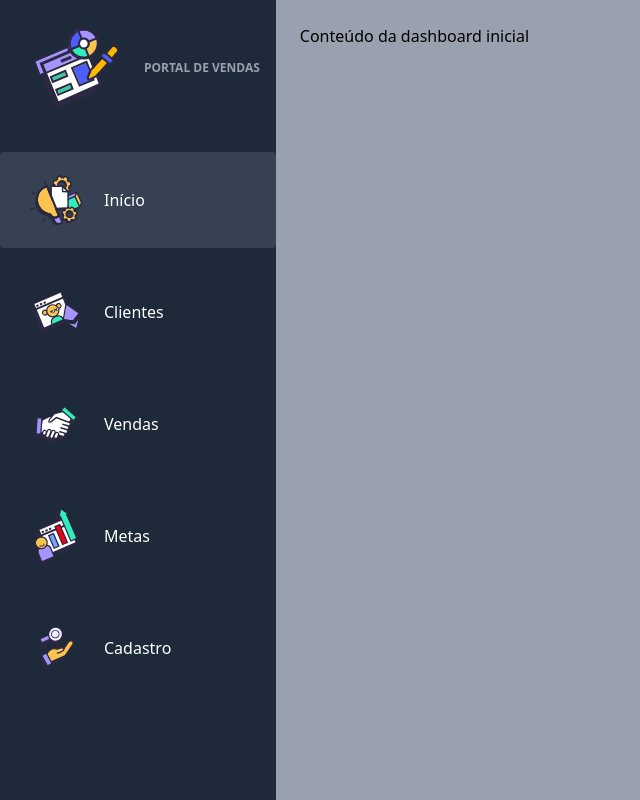
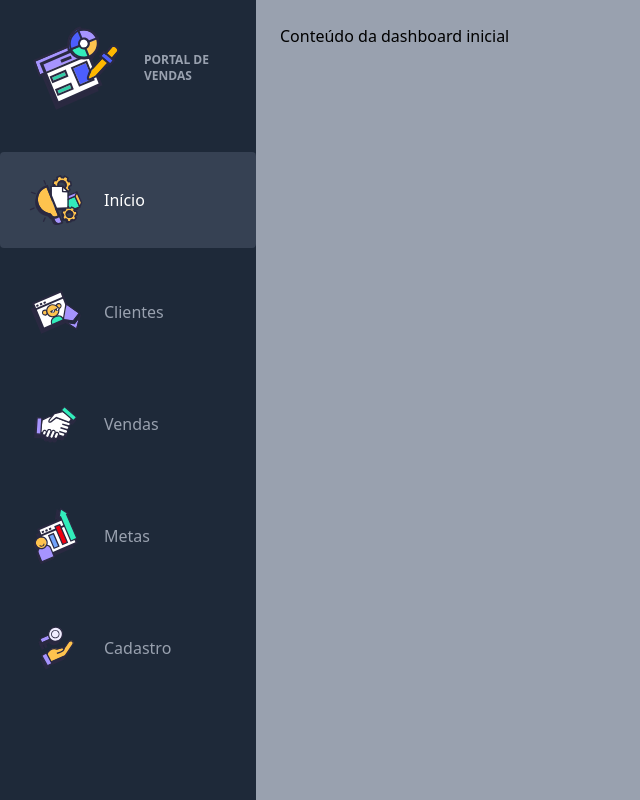
Before and after one commit to MatheusGomes00/ProjetosJS-TS-NEST-REACT, a React (Vite) app in the folder InterfaceReact/frontv1/: page /home in a window 1280 px wide. Shown: the whole page, without its empty margins (0-640 px from the left). Built offline with nearby package versions, Linux system fonts and the light colour scheme.

Commit message:
feat: criados componentes para dashboard

```diff
--- a/InterfaceReact/frontv1/src/components/buttons.jsx
+++ b/InterfaceReact/frontv1/src/components/buttons.jsx
@@ -1,23 +1,34 @@
 import React from "react";
 
-export const BlueButton = ({ label, onClick}) => {
+export const BlueButton = ({ onClick, children}) => {
     return (
         <button
             onClick={onClick}
-            className="bg-blue-500 hover:bg-blue-600 text-white font-semibold px-4 py-2 rounded"
+            className="bg-gray-700 hover:bg-blue-600 text-white font-semibold px-4 py-2 rounded flex items-center gap-2"
         >
-            {label}
+            {children}
         </button>
     )
 }
 
-export const GreenButton = ({ label, onClick}) => {
+export const GreenButton = ({ onClick, children}) => {
     return (
         <button
             onClick={onClick}
-            className="accent-green-700 hover:bg-green-600 text-white font-semibold px-4 py-2 rounded"
+            className="bg-gray-700 hover:bg-green-600 text-white font-semibold px-4 py-2 rounded flex items-center gap-2"
         >
-            {label}
+            {children}
         </button>
     )
 }
+
+export const ButtonImg = ({ onClick, children}) => {
+    return (
+        <button
+            onClick={onClick}
+            className="bg-green-500 hover:bg-green-600 text-white font-semibold px-4 py-2 rounded"
+        >
+            {children}
+        </button>
+    )
+}
--- a/InterfaceReact/frontv1/src/components/cards.jsx
+++ b/InterfaceReact/frontv1/src/components/cards.jsx
@@ -1,8 +1,35 @@
-export const genericCard = ({ title, children}) => {
+export const CardInfo = ({ title, children}) => {
     return (
-        <div className="border border-lg shadow p-4 bg-white" >
-            <h2 className="font-bold text-lg mb-2" > { title }</h2>
-            <div> { children } </div>
+        <div className="rounded-xl shadow p-6 bg-gray-700 flex flex-col items-center" >
+            <div className="flex gap-2 mt-2 mb-4">
+                <h2 className="font-bold text-gray-200 text-2xl" > { title }</h2>
+            </div>
+            <div className="flex gap-2 text-2xl font-bold text-gray-200 mt-4">
+                { children }
+            </div>
         </div>
     );
 }
+
+export const CardMeta = ({ title, valorAtual, meta }) => {
+    const progresso = Math.min((valorAtual / meta) * 100, 100);
+    return (
+        <div className="rounded-xl shadow p-6 bg-gray-700 flex flex-col items-center">
+            <h2 className="font-bold text-gray-200 text-lg" > { title }</h2>
+            <div className="text-xl font-bold text-gray-200 mb-2">
+                R$ {valorAtual.toLocaleString()} / R$ {meta.toLocaleString()}
+            </div>
+
+            {/*<progress value={valorAtual} max={meta}/>*/}
+            <div className="w-1/2 bg-gray-200 rounded-full h-3 mb-2">
+                <div className="bg-green-700 h-3 rounded-full transition-all duration-300"
+                    style={{ width: `${progresso}%` }} />
+            </div>
+            <span className={"text-sm text-gray-200"}>
+                {progresso < 100
+                    ? ` ${progresso.toFixed(0)}% da meta atingida`
+                    : "Meta concluída!"}
+            </span>
+        </div>
+    );
+}
--- a/InterfaceReact/frontv1/src/components/sidebar.jsx
+++ b/InterfaceReact/frontv1/src/components/sidebar.jsx
@@ -2,9 +2,13 @@ import React from "react";
 import { Link, useLocation } from "react-router-dom";
 
 /* Componente principal da sidebar */
-export const Sidebar = ({ children, className }) => {
+export const Sidebar = ({ isOpen, children, className }) => {
     return (
-        <div className={`flex flex-col ${className}`}>
+        <div className={`fixed md:relative flex flex-col inset-y-0 left-0 z-50 w-64
+                         transform transition-transform duration-300
+                         md:translate-x-0
+                         ${isOpen ? "translate-x-0" : "-translate-x-full" }
+                         ${className || ""}`}>
             {children}
         </div>
     );
@@ -13,7 +17,7 @@ export const Sidebar = ({ children, className }) => {
 /* Corpo da sidebar */
 export const SidebarBody = ({ children, className }) => {
     return (
-        <nav className={`flex-1 overflow-y-auto ${className}`}>
+        <nav className={`flex-1 flex flex-col overflow-y-auto ${className}`}>
             {children}
         </nav>
     );
@@ -46,11 +50,11 @@ export const SidebarItem = ({ children, to, current, className }) => {
         <Link
             to={to}
             className={`
-        flex items-center px-4 py-2 mb-1 rounded
-        hover:bg-gray-700 transition-colors
-        ${isActive ? "bg-gray-700" : ""}
-        ${className || ""}
-      `}
+                flex items-center px-4 py-2 mb-1 rounded
+                hover:bg-gray-700 transition-colors duration-200
+                ${isActive ? "bg-gray-700 text-white" : "text-gray-400"}
+                ${className || ""}
+            `}
         >
             {children}
         </Link>
```
